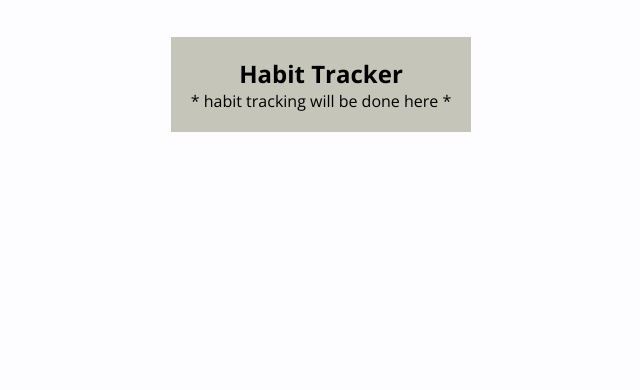
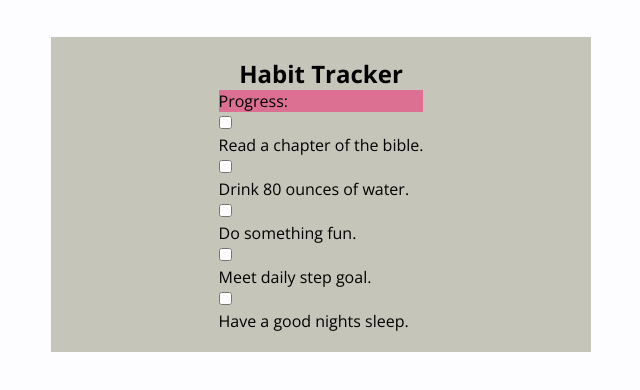
Before and after one commit to kpuzzonia/hw-habit-tracker, a plain HTML site: page index.html in a window 1280 px wide. Shown: the part 46-436 px from the top of the page, without its empty margins (319-959 px from the left). Drawn offline with nearby package versions, Linux system fonts and the light colour scheme.

Commit message:
Update styling

```diff
--- a/index.html
+++ b/index.html
@@ -16,7 +16,33 @@
         <section id="habit-tracker" class="card">
             <h2>Habit Tracker</h2>
             <div id="habit-tracker-container">
-                * habit tracking will be done here *
+                <div id="progress">Progress:</div>
+                <div id="habits">
+                    <ul>
+                        <li>
+                            <label for="habit1"><input type="checkbox" id="habit1"><li>Read a chapter of the bible.</li>
+                            </label>
+                        </li>
+
+
+                        <label for="habit2">
+                            <input type="checkbox" id="habit2"><li>Drink 80 ounces of water.</li>
+                        </label>
+
+                        <label for="habit3">
+                            <input type="checkbox" id="habit3"><li>Do something fun.</li>
+                        </label>
+
+                        <label for="habit4">
+                            <input type="checkbox" id="habit4"><li>Meet daily step goal.</li>
+                        </label>
+
+                        <label for="habit5">
+                            <input type="checkbox" id="habit5"><li>Have a good nights sleep.</li>
+                        </label>
+
+                    </ul>
+                </div>
             </div>
         </section>
 
--- a/styles.css
+++ b/styles.css
@@ -4,6 +4,10 @@
     margin: 0;
     padding: 0;
     font-family: 'Open Sans', sans-serif;
+}
+
+ul {
+    list-style-type: none;
 }
 
 body {
@@ -24,4 +28,9 @@ h1 {
     display: flex;
     flex-direction: column;
     align-items: center;
+    width: 500px;
 }
+
+#progress {
+    background-color: palevioletred;
+}
```
